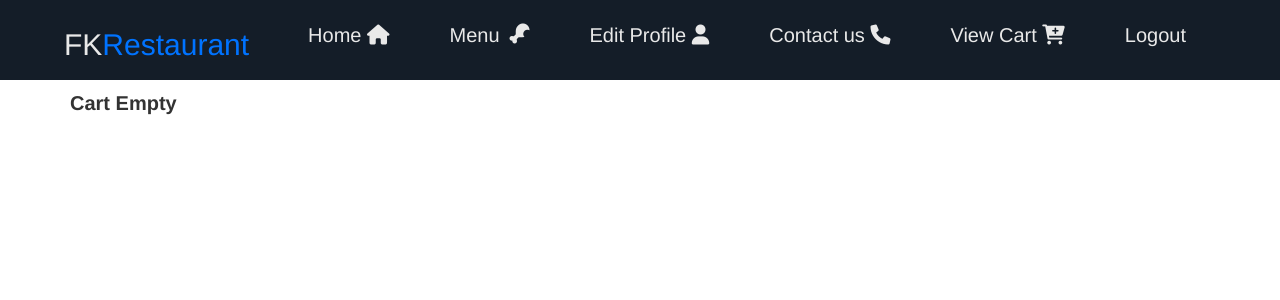
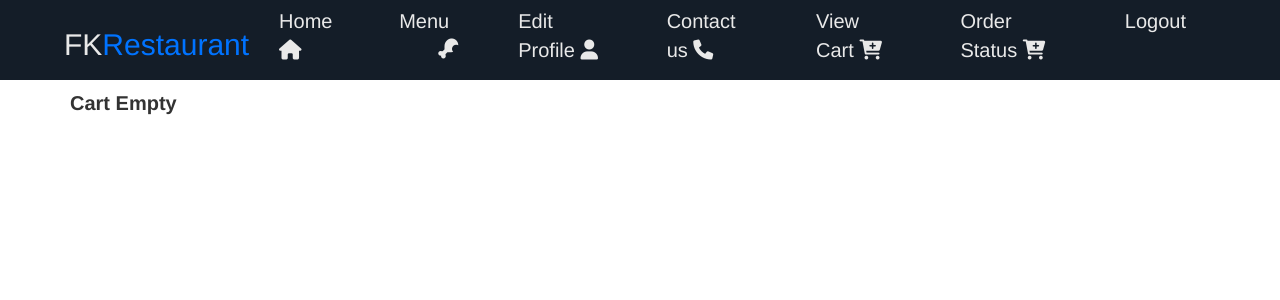
Before and after one commit to lqie02/wksp2, a PHP site: page /wksp2/customer/cart.php in a window 1280 px wide. Shown: the top 300 px of the page. Run offline with PHP 8.4, Linux system fonts and the light colour scheme; the visitor is signed in with stand-in values (Sample User, id 1).

Commit message:
1
orders

```diff
--- a/customer/header.php
+++ b/customer/header.php
@@ -41,5 +41,6 @@
         <li><a href="edit.php">Edit Profile <i class="fa fa-user"></i></a></li>
         <li><a href="contact.php">Contact us  <i class="fa fa-phone"></i></a></li>
         <li><a href="cart.php">View Cart <i class="fa fa-cart-plus"></i></a></li>
+        <li><a href="order_status.php">Order Status <i class="fa fa-cart-plus"></i></a></li>
         <li><a href="logout.php">Logout</a></li>
     </div>
```
Also changed, not shown: customer/order_status.php (added).
